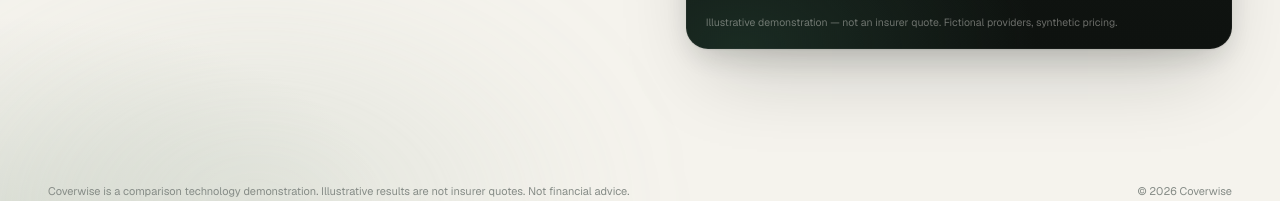
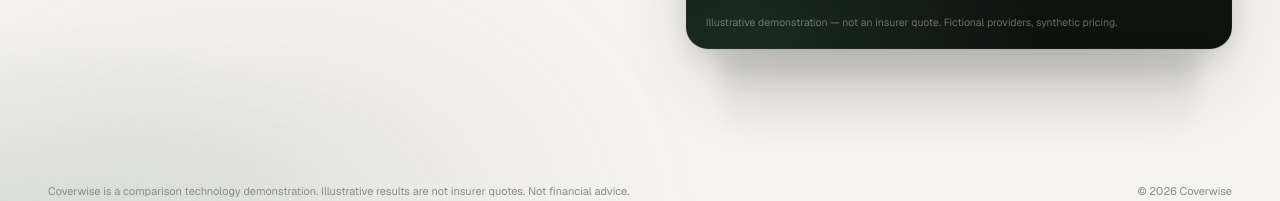
Before and after one commit to travex-pixel/Coverwise, a Next.js app: page / in a window 1280 px wide. Shown: the part 591-792 px from the top of the page. Built offline with nearby package versions, Linux system fonts and the light colour scheme; no server answers.

Commit message:
Add showroom floor reflection and label the mobile delete control
Co-Authored-By: Claude Fable 5.1 <noreply@anthropic.com>
Claude-Session: https://claude.ai/code/session_01ENmCd5bjLXQn3FVyQobCvM

```diff
--- a/src/app/page.tsx
+++ b/src/app/page.tsx
@@ -24,8 +24,20 @@ export default function LandingPage() {
           <Hero />
         </div>
         <div className="mt-4 flex min-h-0 flex-1 items-start lg:mt-0 lg:flex-none lg:items-center">
-          <div className="rise flex max-h-full w-full min-h-0" style={{ animationDelay: "160ms" }}>
+          <div className="rise relative flex max-h-full w-full min-h-0" style={{ animationDelay: "160ms" }}>
             <ProductPreview />
+            {/* Showroom floor: a soft reflection beneath the panel */}
+            <div
+              aria-hidden
+              className="pointer-events-none absolute inset-x-6 top-full hidden h-24 lg:block"
+              style={{
+                background:
+                  "linear-gradient(180deg, rgb(17 21 18 / 0.14) 0%, rgb(17 21 18 / 0.04) 45%, transparent 100%)",
+                filter: "blur(10px)",
+                transform: "translateY(6px) scaleX(0.96)",
+                borderRadius: "0 0 48px 48px",
+              }}
+            />
           </div>
         </div>
       </main>
--- a/src/components/results/results-view.tsx
+++ b/src/components/results/results-view.tsx
@@ -86,7 +86,13 @@ export function ResultsView() {
           </Badge>
         </div>
         <div className="ml-auto flex items-center gap-1.5 md:ml-0">
-          <Button variant="ghost" size="sm" className="text-muted hover:text-danger" onClick={() => setDeleteOpen(true)}>
+          <Button
+            variant="ghost"
+            size="sm"
+            className="text-muted hover:text-danger"
+            aria-label="Delete my data"
+            onClick={() => setDeleteOpen(true)}
+          >
             <Trash2 className="size-3.5" strokeWidth={2} aria-hidden />
             <span className="hidden sm:inline">Delete my data</span>
           </Button>
```
